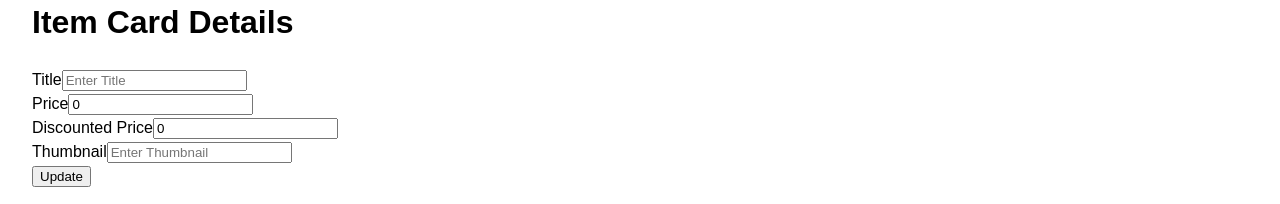
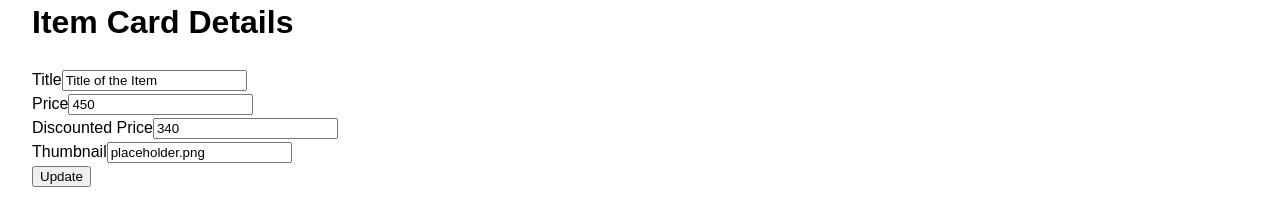
Before and after one commit to rajesh-ranjan-git/Ama-Kart, a React (Vite) app: page / in a window 1280 px wide. Shown: the part 146-350 px from the top of the page. Built offline with nearby package versions, Linux system fonts and the light colour scheme; a web font is replaced by a local one.

Commit message:
Some Optimization

```diff
--- a/src/components/Products/Products.jsx
+++ b/src/components/Products/Products.jsx
@@ -90,36 +90,19 @@ const Products = () => {
     thumbnail: "placeholder.png",
   });
 
-  const [title, setTitle] = useState("");
-  const [price, setPrice] = useState(0);
-  const [discountedPrice, setDiscountedPrice] = useState(0);
-  const [thumbnail, setThumbnail] = useState("");
-
-  const handleTitle = (event) => {
-    setTitle(event.target.value);
-    setItem({ ...item, title: event.target.value });
-  };
-  const handlePrice = (event) => {
-    setPrice(event.target.value);
-    setItem({ ...item, price: event.target.value });
-  };
-  const handleDiscountedPrice = (event) => {
-    setDiscountedPrice(event.target.value);
-    setItem({ ...item, discountedPrice: event.target.value });
-  };
-  const handleThumbnail = (event) => {
-    setThumbnail(event.target.value);
-    setItem({ ...item, thumbnail: event.target.value });
+  const handleInput = (event) => {
+    setItem({
+      ...item,
+      [event.target.name]: event.target.value,
+    });
   };
 
   const submitForm = (event) => {
     event.preventDefault();
-    setItem({
-      title,
-      price,
-      discountedPrice,
-      thumbnail,
-    });
+    if (item.discountedPrice > item.price) {
+      alert("Discounted price cannot be greater than price.");
+      return;
+    }
   };
 
   return (
@@ -128,40 +111,52 @@ const Products = () => {
         <form onSubmit={submitForm}>
           <h1>Item Card Details</h1>
           <div className="input-field">
-            <label htmlFor="title">Title</label>
+            <label htmlFor="title" name="title">
+              Title
+            </label>
             <input
               type="text"
+              name="title"
               placeholder="Enter Title"
-              value={title}
-              onChange={handleTitle}
+              value={item.title}
+              onChange={handleInput}
             />
             <br></br>
-            <label htmlFor="price">Price</label>
+            <label htmlFor="price" name="price">
+              Price
+            </label>
             <input
               type="number"
+              name="price"
               placeholder="Enter Price"
-              value={price}
-              onChange={handlePrice}
+              value={item.price}
+              onChange={handleInput}
             />
             <br></br>
-            <label htmlFor="discountedPrice">Discounted Price</label>
+            <label htmlFor="discountedPrice" name="discountedPrice">
+              Discounted Price
+            </label>
             <input
               type="number"
+              name="discountedPrice"
               placeholder="Enter Discounted Price"
-              value={discountedPrice}
-              onChange={handleDiscountedPrice}
+              value={item.discountedPrice}
+              onChange={handleInput}
             />
             <br></br>
-            <label htmlFor="thumbnail">Thumbnail</label>
+            <label htmlFor="thumbnail" name="thumbnail">
+              Thumbnail
+            </label>
             <input
               type="text"
+              name="thumbnail"
               placeholder="Enter Thumbnail"
-              value={thumbnail}
-              onChange={handleThumbnail}
+              value={item.thumbnail}
+              onChange={handleInput}
             />
           </div>
           <div className="submit-wrap">
-            <button>Update</button>
+            <button onClick={submitForm}>Update</button>
           </div>
         </form>
       </div>
```
